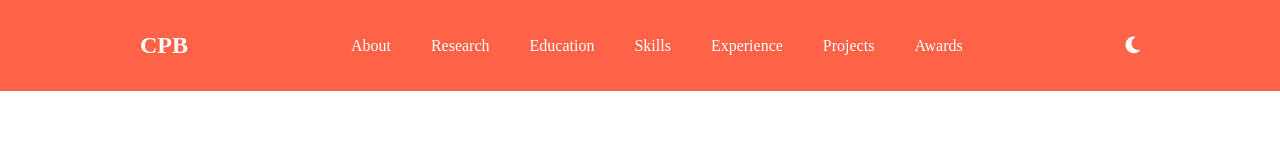
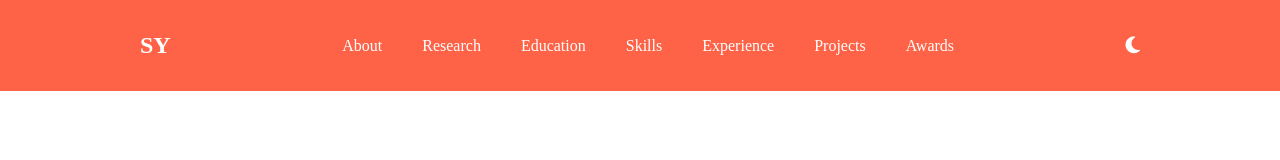
Before and after one commit to Shruthi2258/Portfolio-app, a plain HTML site: page index.html in a window 1280 px wide. Shown: the top 160 px of the page. Drawn offline with nearby package versions, Linux system fonts and the light colour scheme; a small style sheet from the web is missing.

Commit message:
Update index.html

```diff
--- a/index.html
+++ b/index.html
@@ -28,7 +28,7 @@
   <!-- NAVIGATION -->
   <nav id="navbar">
     <div class="container">
-      <a href="#hero" class="logo">CPB</a>
+      <a href="#hero" class="logo">SY</a>
       <ul class="nav-links">
         <li><a href="#about">About</a></li>
         <li><a href="#research">Research</a></li>
```
